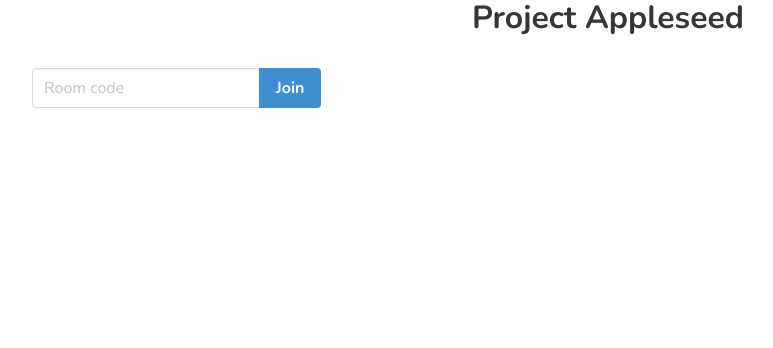
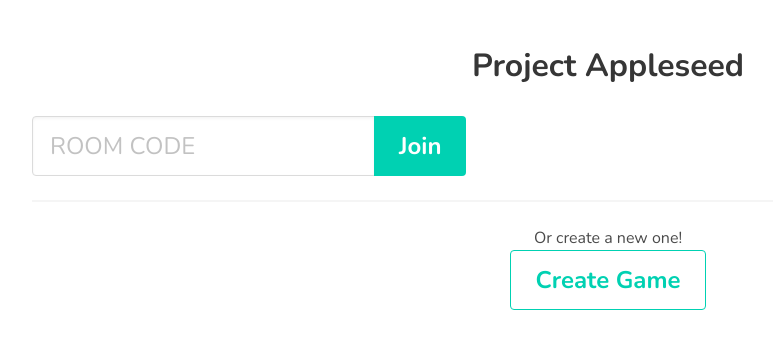
Before and after one commit to pricecomstock/project-appleseed, a React (Create React App) app: page / in a window 1280 px wide. Shown: the top 348 px of the page, without its empty margins (32-805 px from the left). Built offline with nearby package versions, Linux system fonts and the light colour scheme; the HTML template or start-up script is replaced by a standard one.

Commit message:
:construction: Adding ability to create game. CORS issues!

```diff
--- a/src/App.js
+++ b/src/App.js
@@ -2,20 +2,12 @@ import React from "react";
 import "./mvp.css";
 import "./appleseed.scss";
 
+import Home from "./components/pages/Home";
+
 function App() {
   return (
-    <div className="App container">
-      <header>
-        <h1 className="title">Project Appleseed</h1>
-      </header>
-      <div class="field has-addons">
-        <div class="control">
-          <input class="input" type="text" placeholder="Room code" />
-        </div>
-        <div class="control">
-          <button class="button is-info">Join</button>
-        </div>
-      </div>
+    <div className="App section">
+      <Home />
     </div>
   );
 }
--- /dev/null
+++ b/src/axios-backend.js
@@ -0,0 +1,11 @@
+import axios from "axios";
+
+// Should just be /api if env variable isn't set, which means it will request its own domain
+// const baseURL = process.env.BACKEND_URL + "/api";
+const baseURL = "localhost:4001/api";
+
+const instance = axios.create({
+  baseURL: baseURL,
+});
+
+export default instance;
--- /dev/null
+++ b/src/components/pages/Home.jsx
@@ -0,0 +1,43 @@
+import React, { Component } from "react";
+import axios from "../../axios-backend";
+
+export default class Home extends Component {
+  createGame = () => {
+    axios.post("/createroom").then((res) => {
+      console.log(res);
+    });
+    // .catch((err) => {
+    //   console.error(err);
+    // });
+  };
+
+  render() {
+    return (
+      <div className="container has-text-centered">
+        <header>
+          <h1 className="title">Project Appleseed</h1>
+        </header>
+        <div className="field has-addons is-grouped-centered">
+          <div className="control">
+            <input
+              className="input is-large is-uppercase"
+              type="text"
+              placeholder="Room code"
+            />
+          </div>
+          <div className="control">
+            <button className="button is-large is-primary">Join</button>
+          </div>
+        </div>
+        <hr />
+        <p>Or create a new one!</p>
+        <button
+          onClick={this.createGame}
+          className="button is-primary is-outlined is-large"
+        >
+          Create Game
+        </button>
+      </div>
+    );
+  }
+}
```
Also changed, not shown: 1 other file (tests, documents, lock files or other folders).
